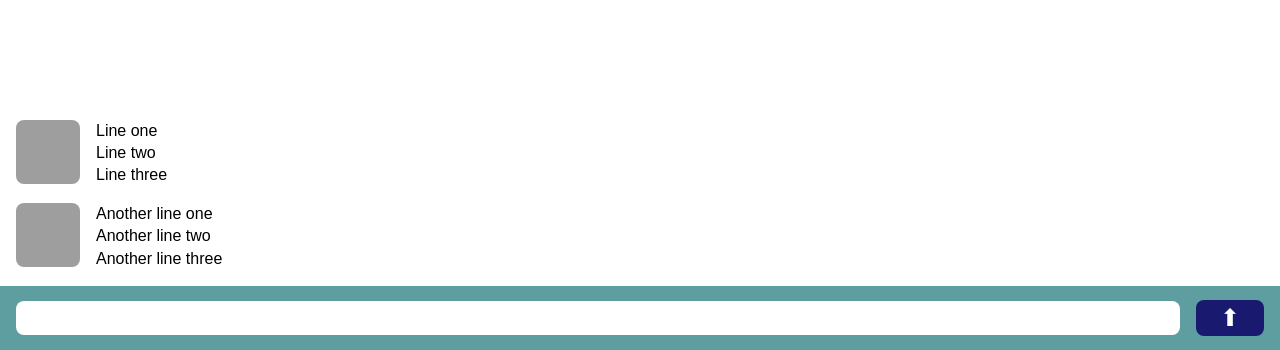
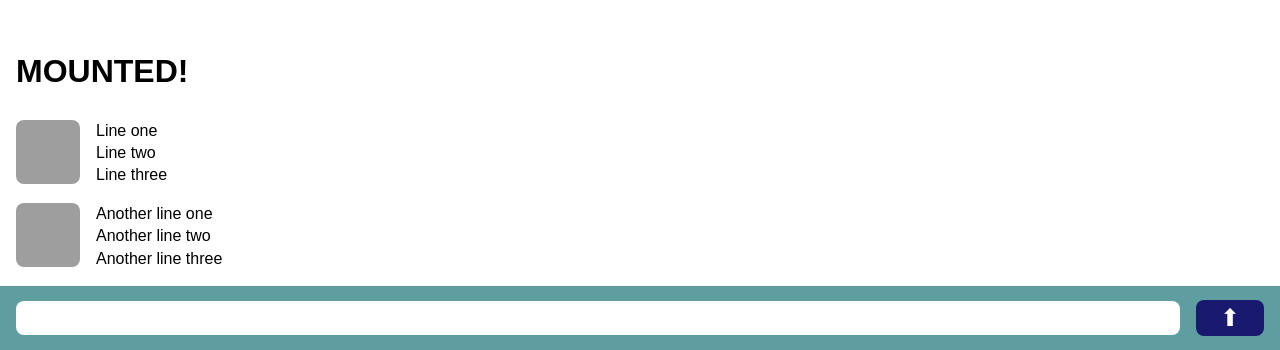
Before and after one commit to geelen/react-mfe-workshop-oct12, a React (Create React App) app: page / in a window 1280 px wide. Shown: the part 450-800 px from the top of the page. Built offline with nearby package versions, Linux system fonts and the light colour scheme; grey boxes are pictures that could not be loaded.

Commit message:
simple server rendering demo

```diff
--- a/src/components/ChatWindow.js
+++ b/src/components/ChatWindow.js
@@ -2,8 +2,18 @@ import React from 'react'
 import Entry from './Entry'
 import { connect } from 'react-redux'
 
-const ChatWindow = ({ messages }) => (
+class ChatWindow extends React.Component {
+  state = { mounted: false }
+
+  componentDidMount() {
+    this.setState({ mounted: true })
+  }
+
+  render() {
+    const { messages } = this.props
+    return (
       <div className="ChatWindow">
+        <h1>{ this.state.mounted ? 'MOUNTED!' : 'UNMOUNTED' }</h1>
         {
           messages.map((message, i) => (
             <Entry key={i}
@@ -12,6 +22,8 @@ const ChatWindow = ({ messages }) => (
         }
       </div>
     )
+  }
+}
 
 export default connect(
   store => ({
--- a/src/index.js
+++ b/src/index.js
@@ -1,5 +1,6 @@
 import React from 'react'
 import ReactDOM from 'react-dom'
+import ReactDOMServer from 'react-dom/server'
 import './index.css'
 import ChatApp from './components/ChatApp'
 import configureStore from './store'
@@ -7,9 +8,18 @@ import { Provider } from 'react-redux'
 
 const store = configureStore()
 
-ReactDOM.render(
-  <Provider store={store}>
-    <ChatApp />
-  </Provider>,
-  document.getElementById('root')
-)
+document.getElementById('root').innerHTML =
+  ReactDOMServer.renderToString(
+    <Provider store={store}>
+      <ChatApp/>
+    </Provider>
+  )
+
+setTimeout(() => {
+  ReactDOM.hydrate(
+    <Provider store={store}>
+      <ChatApp/>
+    </Provider>,
+    document.getElementById('root')
+  )
+}, 1000)
```
Lines whose indentation alone changed are shown as unchanged.
